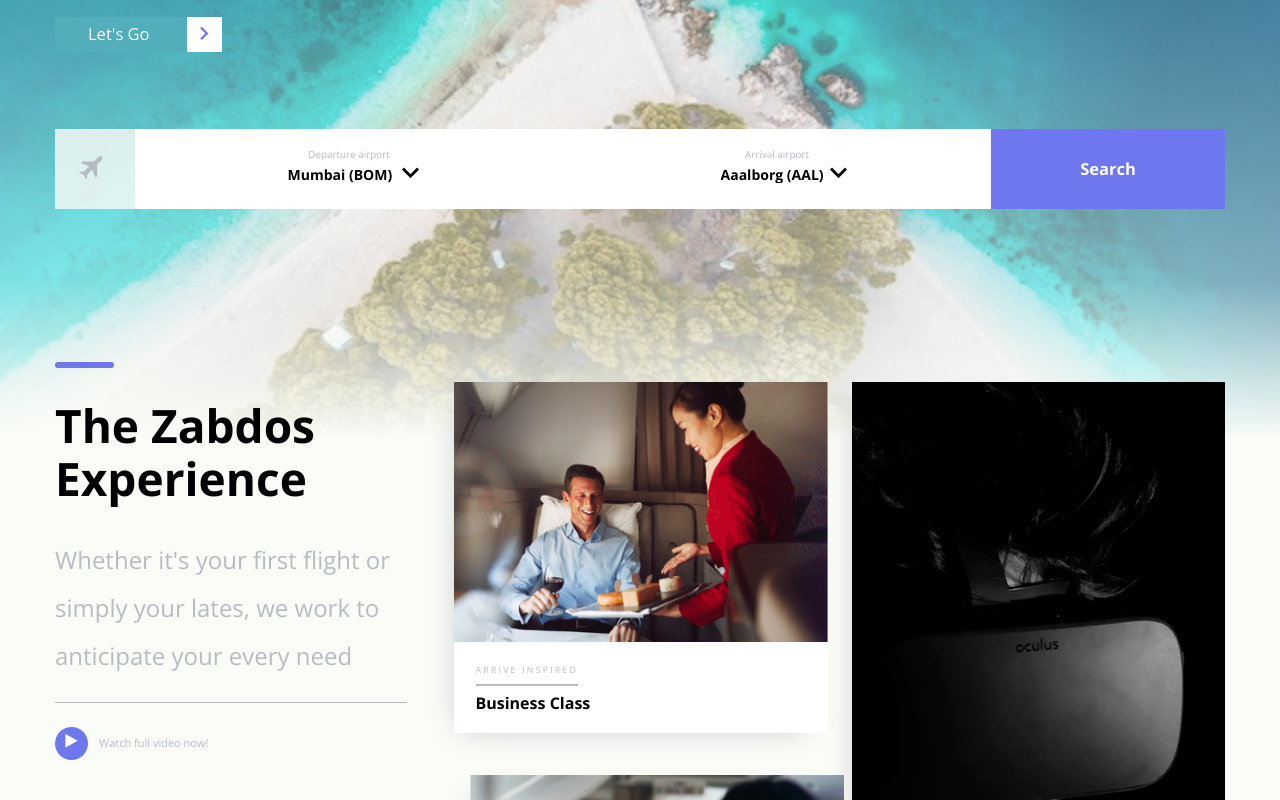
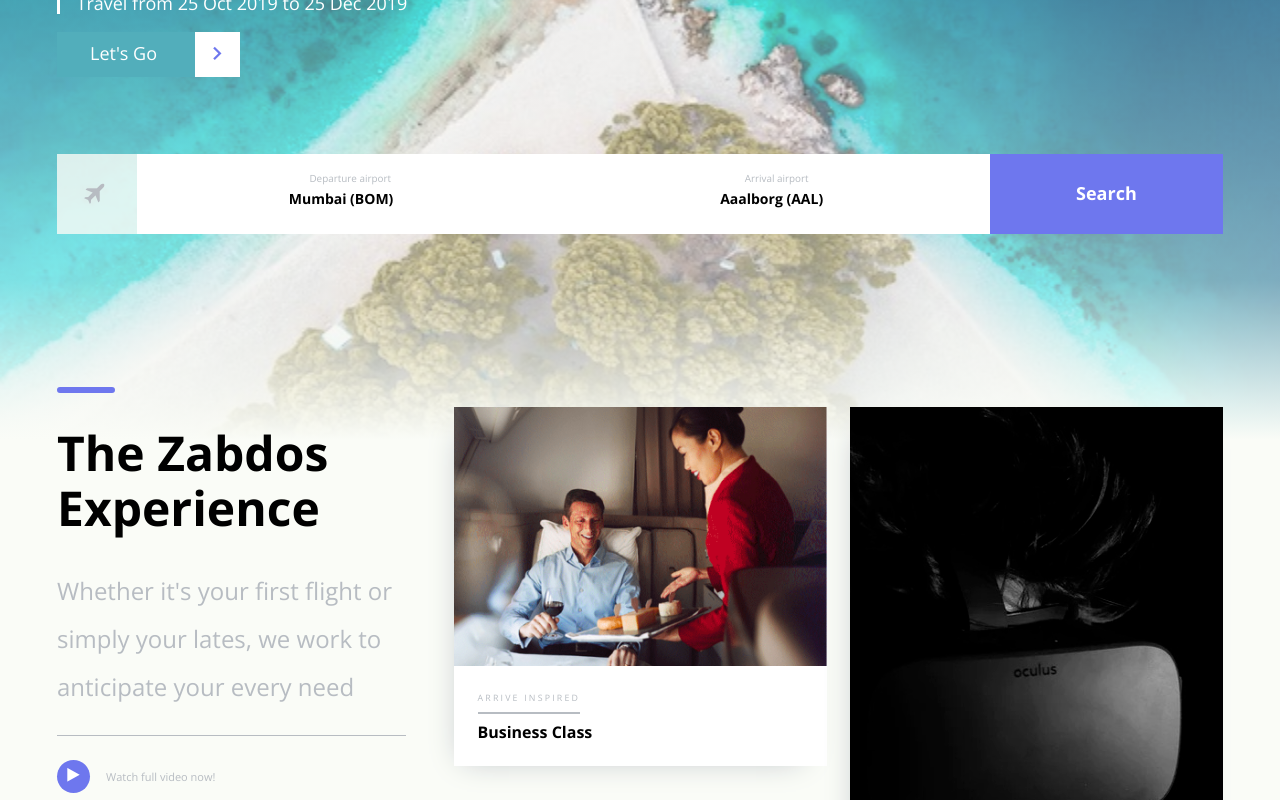
Before and after one commit to wpiesiak/CSS02, a plain HTML site: page index.html in a window 1280 px wide. Shown: the part 360-1160 px from the top of the page. Drawn offline with nearby package versions, Linux system fonts and the light colour scheme; files that its build step writes are made by us from their sources; some icons are missing; files whose address does not match are found by name.

Commit message:
final changes

```diff
--- a/sass/_variables.sass
+++ b/sass/_variables.sass
@@ -1,8 +1,7 @@
 $backgroundImage: url('../assets/background1.jpeg')
 
 //breakpoints
-$mobile-max: 480px
-$desktop-min: 481px
+$min-width: 576px
 
 //colors
 $white: #fff
@@ -16,20 +15,48 @@ $light50: rgba(250, 252, 247, .5)
 $light80: rgba(250, 252, 247, .8)
 $white30: rgba(250, 252, 247, .3)
 
-//paddings
-$p-xs: .5rem
-$p-sm: 1rem
-$p-m: 2rem
-$p-lg: 2.5rem
+//----- fonts sizes and line-heights -----------------------------------------------------------------------------------
+$font-size-xs:                    12px
+$font-size-sm:                    14px
+$font-size-base:                  18px
+$font-size-lg:                    24px
+$font-size-xl:                    36px
+$font-size-2xl:                   48px
+$font-size-3xl:                   72px
 
-$m-xs: .5rem
-$m-sm: 1rem
+//----- spacings (margins/paddings) ------------------------------------------------------------------------------------
+$m-xs:                            8px
+$m-sm:                            $m-xs * 2
+$m-base:                          $m-xs * 3
+$m-lg:                            $m-base * 2
+$m-xl:                            $m-base * 3
+$m-2xl:                           $m-base * 4
 
-$title-sm: 12px
-$title-md: 24px
-$title-lg: 36px
-$title-xl: 46px
-$title-xxl: 5rem
+//----- line heights ---------------------------------------------------------------------------------------------------
+$line-height-sm:                  $m-sm
+$line-height-base:                $m-base
+$line-height-lg:                  $m-lg
 
-$text-md: 1.5rem
-$text-xl: 2.5rem
+//----- border radiuses ------------------------------------------------------------------------------------------------
+$border-radius-base:              $m-base
+$border-radius-sm:                $m-xs
+$border-radius-lg:                $m-lg
+
+//----- fonts ----------------------------------------------------------------------------------------------------------
+$font-weight-light:               300
+$font-weight-regular:             400
+$font-weight-bold:                700
+
+$icon-size:                       $m-base
+
+//----- transitions ----------------------------------------------------------------------------------------------------
+$transition-duration:             .3s
+$transition-function:              ease-in-out
+
+//----- z-indexes ------------------------------------------------------------------------------------------------------
+$z-negative:                      -1
+$z-lower:                         30
+$z-low:                           40
+$z-base:                          50
+$z-high:                          60
+$z-higher:                        70
--- a/sass/body.sass
+++ b/sass/body.sass
@@ -3,13 +3,15 @@
 
 html
   font-size: 11px
+
 body
   background-color: $light
   background-image: linear-gradient(to bottom,  rgba(255,255,255,0) 0%, $light50 80%, $light 100%), $backgroundImage
   background-repeat: no-repeat no-repeat
   background-size: 100vw 50vh
   font-family: "Open Sans", sans-serif
-  padding: $p-sm
-  @media (min-width: $desktop-min)
+  padding: $m-sm
+
+  @media (min-width: $min-width)
     background-size: 100vw 800px
-    padding: $p-m
+    padding: $m-base
--- a/sass/buttons.sass
+++ b/sass/buttons.sass
@@ -2,12 +2,12 @@
 .button
   background-color: $white
   border: none
-  padding: $p-sm
+  padding: $m-sm
 
-.button-group *
-  float: left
+  &-group div
+    float: left
 
-.button-group:after
-  clear: both
-  content: ''
-  display: block
+    &:after
+      clear: both
+      content: ''
+      display: block
--- a/sass/experience_section.sass
+++ b/sass/experience_section.sass
@@ -3,59 +3,12 @@
   display: flex
   flex-direction: column
 
-.card
-  background: $white
-  box-shadow: -9px 10px 30px -17px $gray
-  margin: 20px 0
-
-  .card__image-container
-    position: relative
-
-    &:after
-      content: ''
-      position: absolute
-      left: 0
-      top: 0
-      width: 100%
-      height: 100%
-      background: $secondary
-      opacity: 0
-      transition: .5s ease
-
-  &:hover
-    box-shadow: -9px 10px 30px -17px $secondary
-    .card__image-container:after
-      opacity: 0.5
-
-.card__image
-  width: 100%
-  object-fit: cover
-  height: 150px
-
-.card__footer
-  padding: $p-sm $p-m
-
-  .card__label
-    +cardFooterElement
-    border-bottom: 2px solid $gray
-    color: $gray
-    display: inline-block
-    font-size: .8rem
-    letter-spacing: .2rem
-    text-transform: uppercase
-
-  .card__title
-    +cardFooterElement
-    font-size: 16px
-    font-weight: 700
-
-.experience
   &__content
-    padding-right: $p-m
+    padding-right: $m-base
 
   &__subtitle
     border-bottom: 1px solid $gray
-    padding-bottom: $p-m
+    padding-bottom: $m-base
 
   &__footer
     align-items: center
@@ -81,10 +34,57 @@
     .im
       font-size: 1.5rem
 
-.card__AR
-  position: relative
+.card
+  background: $white
+  box-shadow: -9px 10px 30px -17px $gray
+  margin: 20px 0
 
-@media (min-width: $desktop-min)
+  &__image-container
+    position: relative
+
+    &:after
+      content: ''
+      position: absolute
+      left: 0
+      top: 0
+      width: 100%
+      height: 100%
+      background: $secondary
+      opacity: 0
+      transition: .5s ease
+
+  &:hover
+    box-shadow: -9px 10px 30px -17px $secondary
+    .card__image-container:after
+      opacity: 0.5
+
+.card
+  &__image
+    width: 100%
+    object-fit: cover
+    height: 150px
+
+  &__footer
+    padding: $m-sm $m-base
+
+  &__label
+    +cardFooterElement
+    border-bottom: 2px solid $gray
+    color: $gray
+    display: inline-block
+    font-size: .8rem
+    letter-spacing: .2rem
+    text-transform: uppercase
+
+  &__title
+    +cardFooterElement
+    font-size: 16px
+    font-weight: 700
+
+  &__AR
+    position: relative
+
+@media (min-width: $min-width)
   .experience
     flex-direction: row
     flex-wrap: wrap
@@ -93,10 +93,11 @@
     &__element-container
       width: 32%
 
-  .card__image
-    height: auto
+  .card
+    &__image
+      height: auto
 
-  .card__economy
-    left: 1.5rem
-    position: relative
-    top: 2rem
+    &__economy
+      left: 1.5rem
+      position: relative
+      top: 2rem
--- a/sass/extras.sass
+++ b/sass/extras.sass
@@ -1,9 +1,9 @@
 .title
-  font-size: $title-md
+  font-size: $font-size-lg
 
 .subtitle
   color: $gray
-  font-size: $title-sm
+  font-size: $font-size-xs
   font-weight: 200
   line-height: 2em
 
@@ -13,9 +13,9 @@
   margin-top: 100px
   width: 15%
 
-@media(min-width: $desktop-min)
+@media(min-width: $min-width)
   .title
-    font-size: $title-xl
+    font-size: $font-size-2xl
 
   .subtitle
-    font-size: $title-md
+    font-size: $font-size-lg
--- a/sass/fly_with_us.sass
+++ b/sass/fly_with_us.sass
@@ -29,29 +29,32 @@ $flight-search-container-height: 80px
   font-size: 5rem
 
 .header-subtitle
-  font-size: $title-md
+  font-size: $font-size-lg
 
 .extra-info
   border-left: 3px solid $white
-  font-size: $text-md
+  font-size: $font-size-base
   font-weight: lighter
   padding-left: 1.5rem
 
 .button-confirm
-  font-size: $text-md
+  font-size: $font-size-base
   padding: 0
   background-color: $primary
   color: $white
+
   &__text
     padding: 0 3rem
+
   .im
     background-color: $white
     color: $secondary
     font-size: 1.2rem
     font-weight: lighter
-    padding: $p-sm
+    padding: $m-sm
 
 .flight-search
+
   &__container
     align-items: stretch
     color: $gray
@@ -83,13 +86,15 @@ $flight-search-container-height: 80px
     background-color: $secondary
     color: $white
     flex: 1 0 20%
-    font-size: $text-md
+    font-size: $font-size-base
     font-weight: bold
     min-height: 50px
 
-@media (min-width: $desktop-min)
+@media (min-width: $min-width)
+
   .tabs
     display: flex
+
   .tabs
     color: $gray
     display: flex
@@ -98,26 +103,29 @@ $flight-search-container-height: 80px
     .tab
       background-color: $light50
       margin: 0 2px
-      padding: $p-sm
+      padding: $m-sm
       text-align: center
 
       h3
-        font-size: $title-md
+        font-size: $font-size-lg
         margin: 0
 
       .dot
         font-family: serif
-        font-size: $title-lg
+        font-size: $font-size-xl
         margin: 0
 
       &:hover
+
         h3
           color: $black
+
         .dot
           color: $secondary
           filter: drop-shadow(1px 1px 2px rgba(0,0,0,0.75))
 
   .flight-search
+
     &__button
       height: $flight-search-container-height
 
@@ -132,9 +140,10 @@ $flight-search-container-height: 80px
       display: flex
       height: $flight-search-container-height
       width: $flight-search-container-height
+
       .im-plane
         display: block
-        font-size: $text-xl
+        font-size: $font-size-lg
         transform: rotate(-45deg)
 
   .header-main
@@ -142,4 +151,4 @@ $flight-search-container-height: 80px
     line-height: 1rem
 
   .header--higher
-    margin-top: -$title-lg
+    margin-top: -$font-size-xl
--- a/sass/header.sass
+++ b/sass/header.sass
@@ -1,14 +1,15 @@
 .header
   color: $white
   display: flex
-  font-size: $text-md
+  font-size: $font-size-base
   justify-content: space-between
 
 .company-header, .topnav
   align-items: center
   display: flex
   justify-content: space-between
-  *
+
+  div
     margin: 0 $m-xs
 
 .topnav
@@ -16,9 +17,9 @@
     display: none
 
 .header__logo
-  height: $text-xl
+  height: $font-size-lg
 
-@media(min-width: $desktop-min)
+@media(min-width: $min-width)
   .topnav
 
     &__element
@@ -33,10 +34,10 @@
     .topnav__checkin-button
       +transparentBorder
       border-radius: 8px
-      padding: $p-xs $p-lg
+      padding: $m-xs $m-lg
 
     .avatar__image
       +transparentBorder
       border-radius: 50%
-      height: $text-xl
-      width: $text-xl
+      height: $font-size-lg
+      width: $font-size-lg
--- a/sass/journey_section.sass
+++ b/sass/journey_section.sass
@@ -1,16 +1,20 @@
 .journey
   +mainSection
-  &__header
-    @media (min-width: $desktop-min)
+
+  &__services
+    display: grid
+    grid-template-columns: 1fr 1fr
+
+@media (min-width: $min-width)
+  .journey
+
+    &__header
       margin: auto
       text-align: center
       width: 60%
 
-.journey__services
-  display: grid
-  grid-template-columns: 1fr 1fr
-  @media (min-width: $desktop-min)
-    grid-template-columns: 1fr 1fr 1fr
+    &__services
+      grid-template-columns: 1fr 1fr 1fr
 
   .service__element
     align-self: center
@@ -30,10 +34,12 @@
       margin: 0 auto
       position: relative
       width: 70px
+
       &:hover
         background-color: $secondary
         box-shadow: 10px 15px 20px -14px $secondary
         color: $white
+
         &:after
           border-radius: 50%
           border: 4px solid $white
@@ -44,6 +50,7 @@
           position: absolute
           right: -15px
           top: -15px
+
         &:before
           border-radius: 50%
           border: 2px solid $white
--- a/sass/mixins.sass
+++ b/sass/mixins.sass
@@ -4,7 +4,7 @@
 
 @mixin mainSection
   padding: 1rem
-  @media (min-width: $desktop-min)
+  @media (min-width: $min-width)
     padding: 3rem
 
 
```
